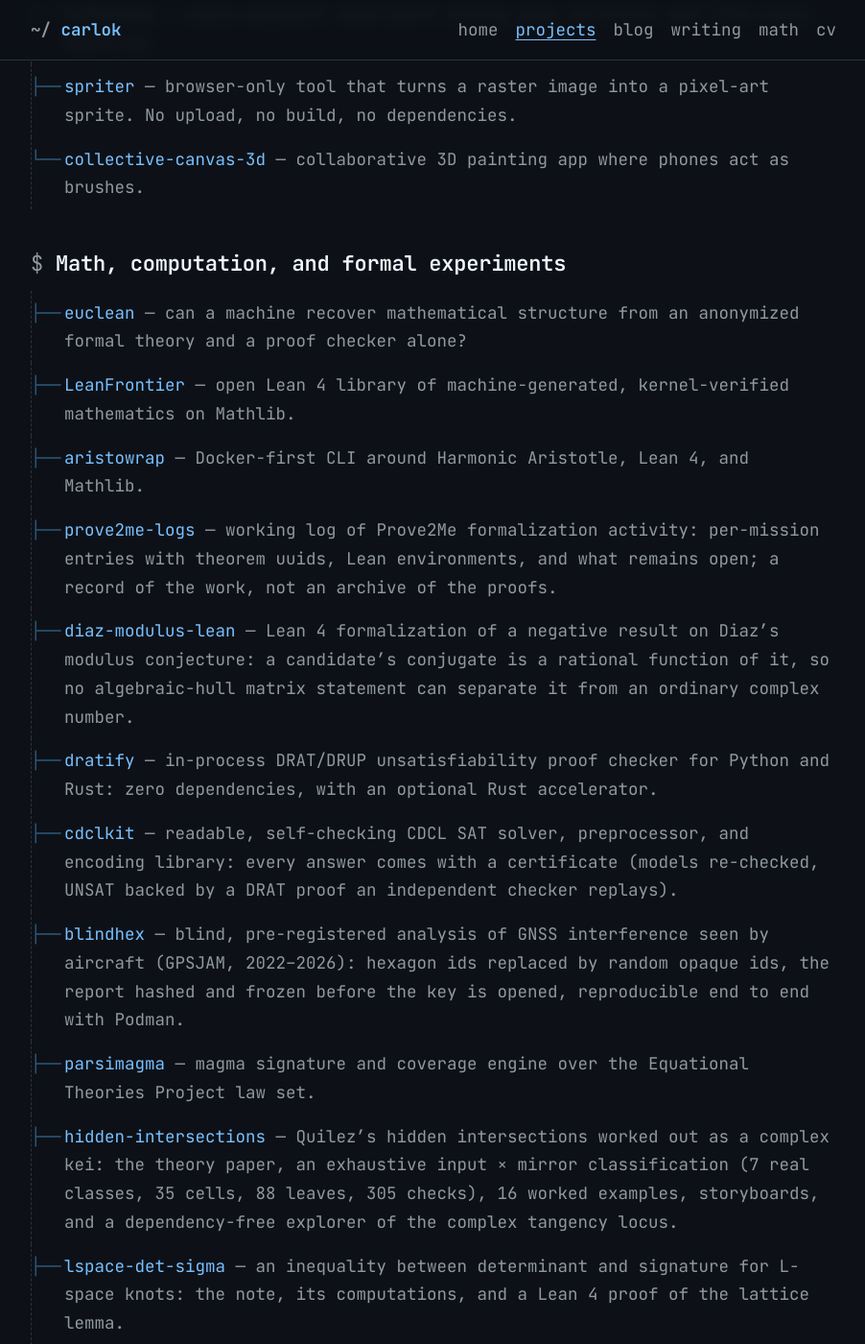
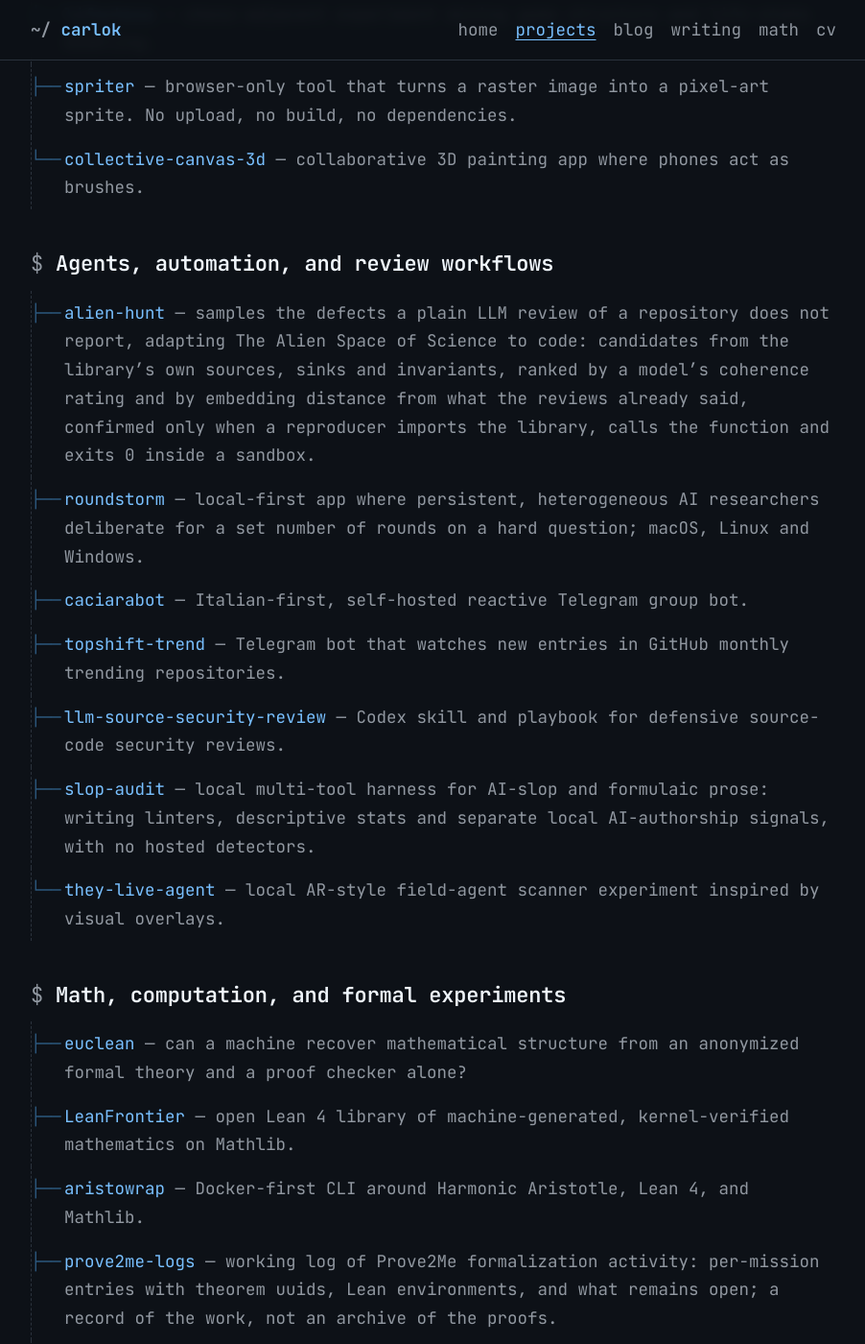
Before and after one commit to carlok/carlok.github.io, a Jekyll site: the page built from projects.md, in a window 1280 px wide and 1400 px high, scrolled down 1594 px. Shown: the whole window at 96% size, without its empty margins (188-1090 px from the left). Built offline with Jekyll 4.4.1, drawn with Linux system fonts in a browser that asks for light colours; some of the changed text lies outside the part shown.

```diff
--- a/projects.md
+++ b/projects.md
@@ -32,8 +32,8 @@ permalink: /projects/
 ## Visual and interactive systems
 
 - [sunslide](https://github.com/carlok/sunslide) — 3D arcade puzzle on a tiny planet: Pac-Man-style bubble chasing over a 15-puzzle of sliding meadow islands, three.js + WebGL, day/night, bats, sinkholes and a planet that greens as you clear it, playable in the browser.
+- [guess-the-move](https://github.com/carlok/guess-the-move) — chess trainer that reveals what Stockfish, a real player of known rating and Maia would play, and how far your guess is from each; 2,000 Lichess-sourced positions, a local level estimate, retries, daily challenges, no server.
 - [deck-lovers](https://github.com/carlok/deck-lovers) — Markdown-to-HTML deck with live audience likes and projector sync.
-- [guess-the-move](https://github.com/carlok/guess-the-move) — chess trainer that reveals what Stockfish, a real player of known rating and Maia would play, and how far your guess is from each; 2,000 Lichess-sourced positions, a local level estimate, retries, daily challenges, no server.
 - [consculpta](https://github.com/carlok/consculpta) — browser-only breeder of 3D sculptures: formulas over simplex noise, mutated as trees, raymarched in WebGL 2, with a genome editor, Shadertoy export and an optional bring-your-own-key AI co-breeder.
 - [red-ink](https://github.com/carlok/red-ink) — *Sublevel Three*, a browser fighting game in one HTML file: a warehouse, six named bouts, a story frame about a door that is not on the floor plan, keyboard/gamepad/touch, live tuning measured against seeded bot win rates, and a headless regression suite that also plays it offline from `file://`.
 - [agility-trainer](https://github.com/carlok/agility-trainer) — mobile-first bodyweight agility trainer.
@@ -44,6 +44,16 @@ permalink: /projects/
 - [lifechess](https://github.com/carlok/lifechess) — chess-adjacent experiment mixing game structure and life-state modeling.
 - [spriter](https://github.com/carlok/spriter) — browser-only tool that turns a raster image into a pixel-art sprite. No upload, no build, no dependencies.
 - [collective-canvas-3d](https://github.com/kiwifarmit/collective-canvas-3d) — collaborative 3D painting app where phones act as brushes.
+
+## Agents, automation, and review workflows
+
+- [alien-hunt](https://github.com/carlok/alien-hunt) — samples the defects a plain LLM review of a repository does not report, adapting The Alien Space of Science to code: candidates from the library's own sources, sinks and invariants, ranked by a model's coherence rating and by embedding distance from what the reviews already said, confirmed only when a reproducer imports the library, calls the function and exits 0 inside a sandbox.
+- [roundstorm](https://github.com/carlok/roundstorm) — local-first app where persistent, heterogeneous AI researchers deliberate for a set number of rounds on a hard question; macOS, Linux and Windows.
+- [caciarabot](https://github.com/carlok/caciarabot) — Italian-first, self-hosted reactive Telegram group bot.
+- [topshift-trend](https://github.com/carlok/topshift-trend) — Telegram bot that watches new entries in GitHub monthly trending repositories.
+- [llm-source-security-review](https://github.com/carlok/llm-source-security-review) — Codex skill and playbook for defensive source-code security reviews.
+- [slop-audit](https://github.com/carlok/slop-audit) — local multi-tool harness for AI-slop and formulaic prose: writing linters, descriptive stats and separate local AI-authorship signals, with no hosted detectors.
+- [they-live-agent](https://github.com/carlok/they-live-agent) — local AR-style field-agent scanner experiment inspired by visual overlays.
 
 ## Math, computation, and formal experiments
 
```
Also changed, not shown: other parts of projects.md (+0 -10 lines).
